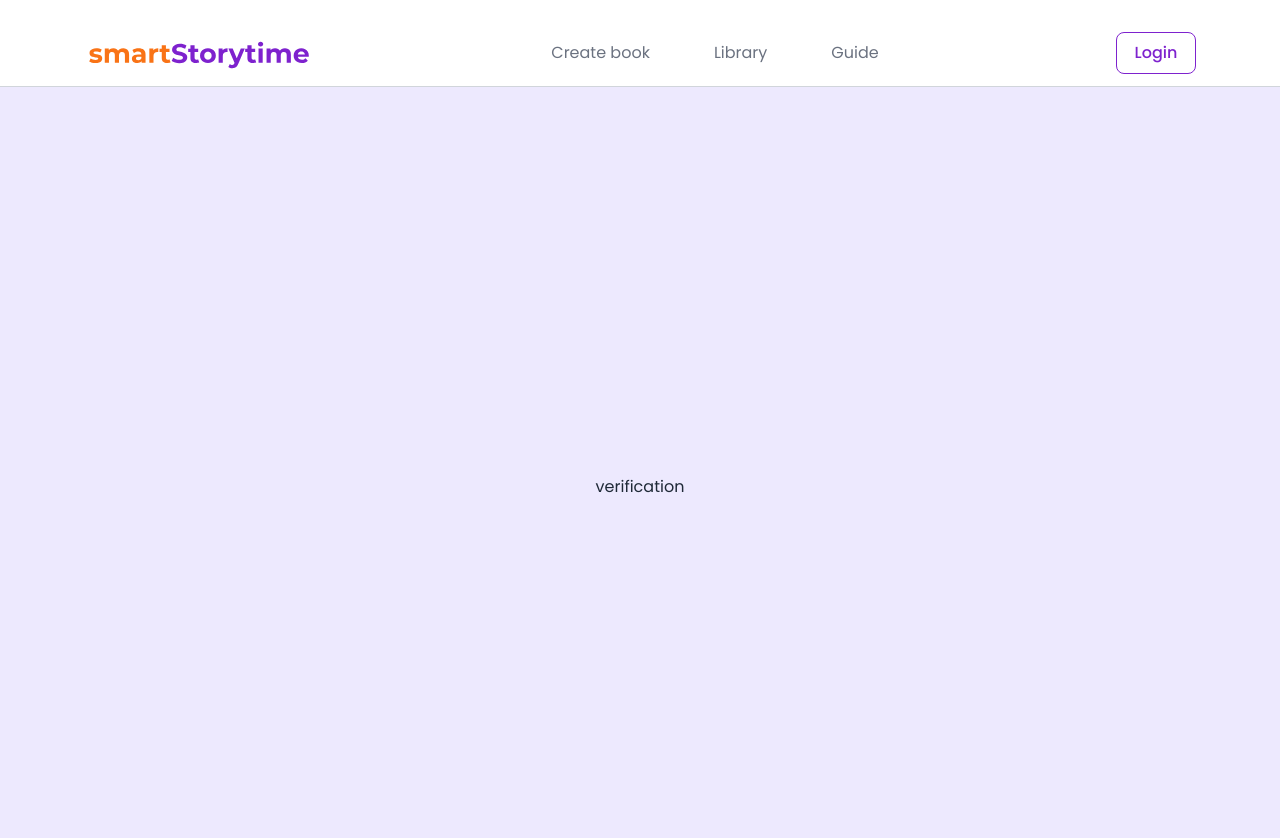
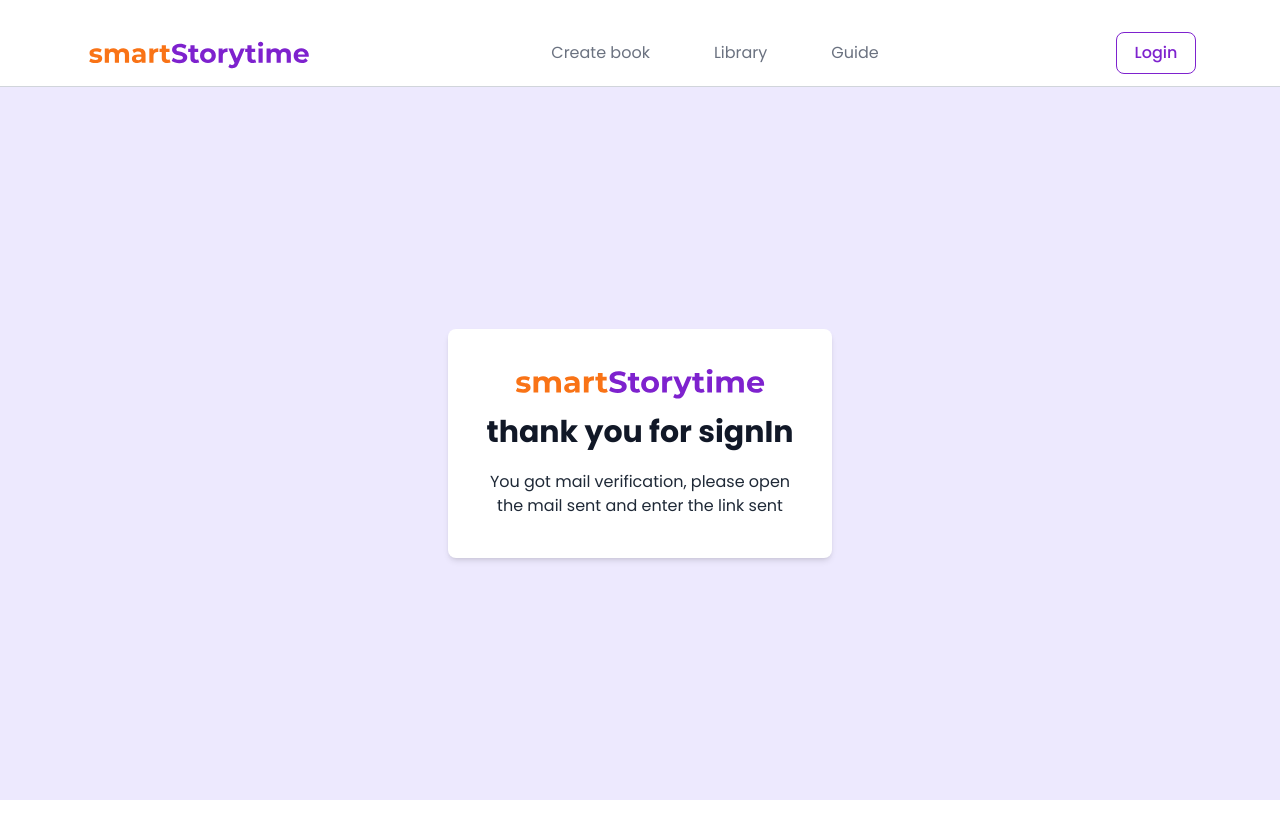
Before and after one commit to ErezKatsman/home-assignment-nextjs-supabase-auth, a Next.js app: page /email-verification in a window 1280 px wide. Shown: the top 838 px of the page. After the commit the page ends 800 px from the top, so only its background shows below. Built offline with nearby package versions, Linux system fonts and the light colour scheme; no server answers.

Commit message:
verification page
another stuff i did:
1. make the main div finish to the bottom of page
2. add log to login and signup

```diff
--- a/app/(auth)/email-verification/page.jsx
+++ b/app/(auth)/email-verification/page.jsx
@@ -1,7 +1,26 @@
 import React from "react";
+import Image from "next/image";
+import Logo from "../../components/logo.svg";
 
 const VerificationPage = () => {
-  return <main>verification</main>;
+  return (
+    <main>
+      <div className="card bg-base-100 w-96 shadow-xl">
+        <Image
+          className="self-center"
+          src={Logo}
+          alt="Smart Storytime"
+          width={260}
+          quality={100}
+        />
+        <h1>thank you for signIn</h1>
+        <p className="p-5">
+          You got mail verification, please open the mail sent and enter the
+          link sent
+        </p>
+      </div>
+    </main>
+  );
 };
 
 export default VerificationPage;
--- a/app/components/FormCard.jsx
+++ b/app/components/FormCard.jsx
@@ -1,6 +1,7 @@
 import Image from "next/image";
 import Link from "next/link";
 import { signInWithGoogle } from "../(auth)/signup/actions";
+import Logo from "./logo.svg";
 
 const content = {
   logIn: {
@@ -23,6 +24,13 @@ const FormCard = ({ method, action }) => {
   return (
     <>
       <div className="card bg-base-100 w-96 shadow-xl">
+        <Image
+          className="self-center"
+          src={Logo}
+          alt="Smart Storytime"
+          width={260}
+          quality={110}
+        />
         <h1>{content[method].title}</h1>
         <form className="py-6 space-y-4 md:space-y-6">
           <div className="text-left">
--- a/app/globals.css
+++ b/app/globals.css
@@ -4,11 +4,11 @@
 
 /* base styles */
 body {
-  @apply bg-violet-100;
+  @apply bg-violet-100 flex flex-col min-h-screen;
 }
 
 main {
-  @apply min-h-screen flex items-center justify-center;
+  @apply flex-1 flex items-center justify-center;
 }
 
 /* card styles */
```
